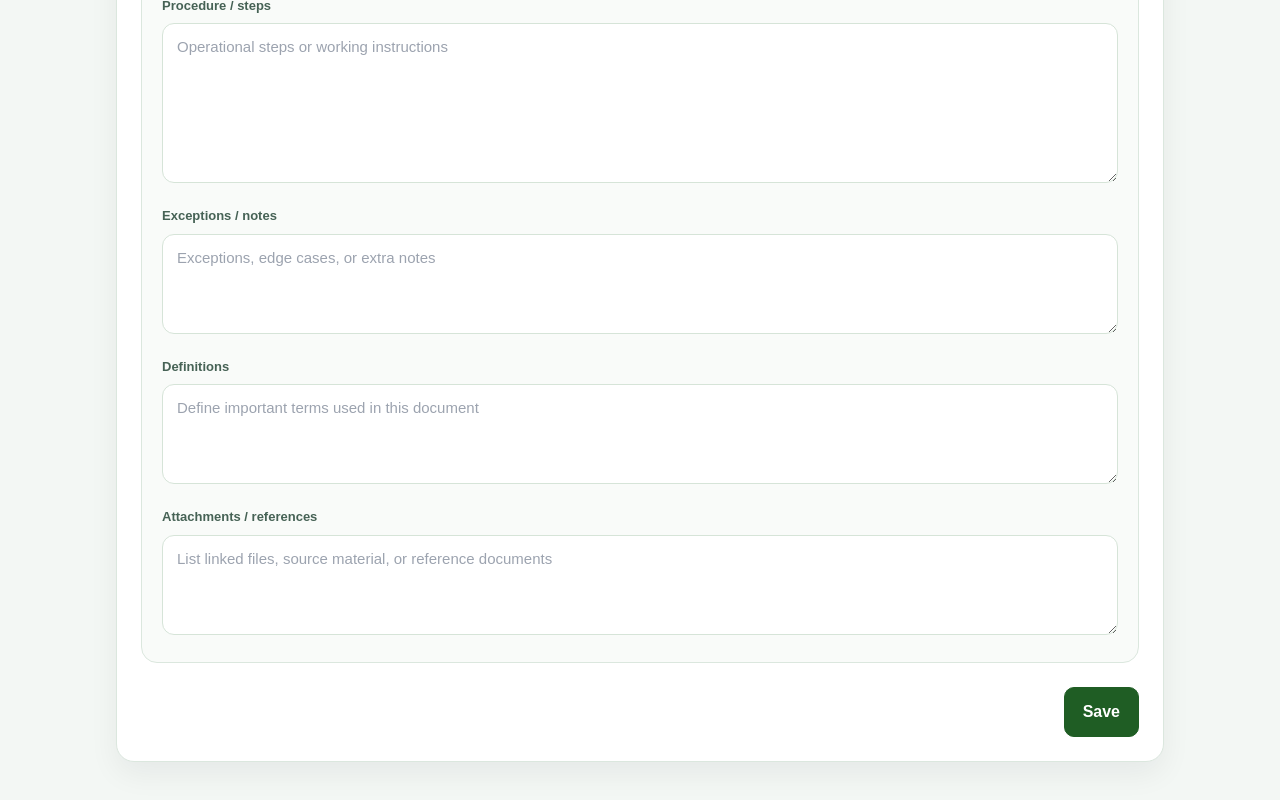
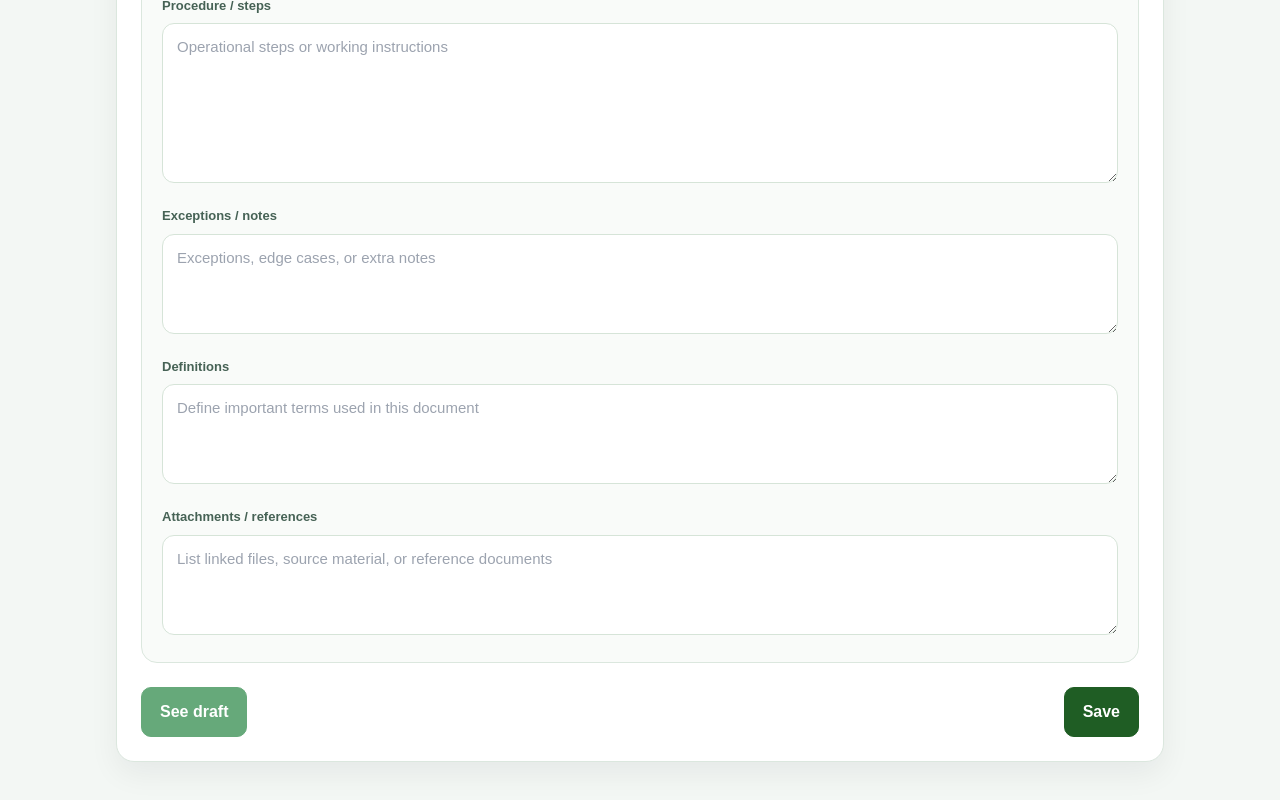
Before and after one commit to phoenixinc37-hue/policy-manager, a Next.js app: page /create/template in a window 1280 px wide. Shown: the part 1488-2288 px from the top of the page. Built offline with nearby package versions, Linux system fonts and the light colour scheme.

Commit message:
feat: add see draft buttons to create templates

```diff
--- a/app/create/ai-assistant/page.tsx
+++ b/app/create/ai-assistant/page.tsx
@@ -131,7 +131,8 @@ export default function CreateAiAssistantPage() {
                 </div>
               </div>
             </div>
-            <div style={{ display: "flex", justifyContent: "flex-end", marginTop: 24 }}>
+            <div style={{ display: "flex", justifyContent: "space-between", marginTop: 24, gap: 12 }}>
+              <button style={previewButton}>See draft</button>
               <button style={saveButton}>Save</button>
             </div>
           </section>
@@ -156,4 +157,5 @@ const textAreaStyle = { width: "100%", minHeight: 100, padding: "12px 14px", bor
 const largeTextAreaStyle = { width: "100%", minHeight: 160, padding: "12px 14px", borderRadius: 12, border: "1px solid #d6e4d8", background: "#ffffff", fontSize: 15, color: "#10221a", boxSizing: "border-box" as const, resize: "vertical" as const };
 const greenMenuButton = { textDecoration: "none", background: "#66a97a", color: "#ffffff", padding: "10px 12px", borderRadius: 10, fontWeight: 700, border: "1px solid #66a97a" };
 const primaryButton = { textDecoration: "none", background: "#1f5d24", color: "#ffffff", padding: "10px 12px", borderRadius: 10, fontWeight: 700, border: "1px solid #1f5d24" };
+const previewButton = { background: "#66a97a", color: "#ffffff", padding: "12px 18px", borderRadius: 10, fontWeight: 800, border: "1px solid #66a97a" };
 const saveButton = { background: "#1f5d24", color: "#ffffff", padding: "12px 18px", borderRadius: 10, fontWeight: 800, border: "1px solid #1f5d24" };
--- a/app/create/template/page.tsx
+++ b/app/create/template/page.tsx
@@ -131,7 +131,8 @@ export default function CreateTemplatePage() {
                 </div>
               </div>
             </div>
-            <div style={{ display: "flex", justifyContent: "flex-end", marginTop: 24 }}>
+            <div style={{ display: "flex", justifyContent: "space-between", marginTop: 24, gap: 12 }}>
+              <button style={previewButton}>See draft</button>
               <button style={saveButton}>Save</button>
             </div>
           </section>
@@ -156,4 +157,5 @@ const textAreaStyle = { width: "100%", minHeight: 100, padding: "12px 14px", bor
 const largeTextAreaStyle = { width: "100%", minHeight: 160, padding: "12px 14px", borderRadius: 12, border: "1px solid #d6e4d8", background: "#ffffff", fontSize: 15, color: "#10221a", boxSizing: "border-box" as const, resize: "vertical" as const };
 const greenMenuButton = { textDecoration: "none", background: "#66a97a", color: "#ffffff", padding: "10px 12px", borderRadius: 10, fontWeight: 700, border: "1px solid #66a97a" };
 const primaryButton = { textDecoration: "none", background: "#1f5d24", color: "#ffffff", padding: "10px 12px", borderRadius: 10, fontWeight: 700, border: "1px solid #1f5d24" };
+const previewButton = { background: "#66a97a", color: "#ffffff", padding: "12px 18px", borderRadius: 10, fontWeight: 800, border: "1px solid #66a97a" };
 const saveButton = { background: "#1f5d24", color: "#ffffff", padding: "12px 18px", borderRadius: 10, fontWeight: 800, border: "1px solid #1f5d24" };
```
